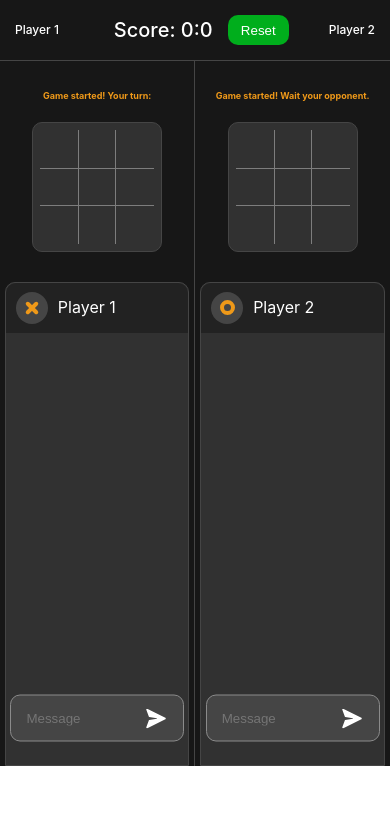
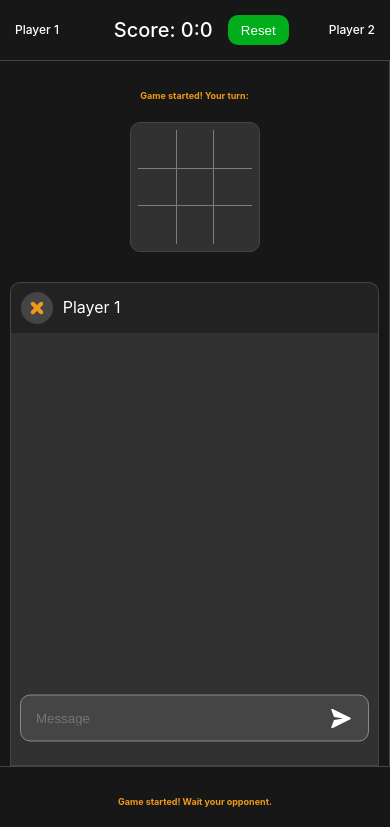
Before and after one commit to CatRockOut/game-react-interview, a React (Create React App) app: page / in a window 390 px wide. Shown: the top 827 px of the page. Built offline with nearby package versions, Linux system fonts and the light colour scheme.

Commit message:
Adding media styles

```diff
--- a/src/App.css
+++ b/src/App.css
@@ -27,3 +27,9 @@ main {
     justify-content: space-around;
     width: 100vw;
 }
+
+@media (max-width: 480px) {
+    main {
+        flex-direction: column;
+    }
+}
```
